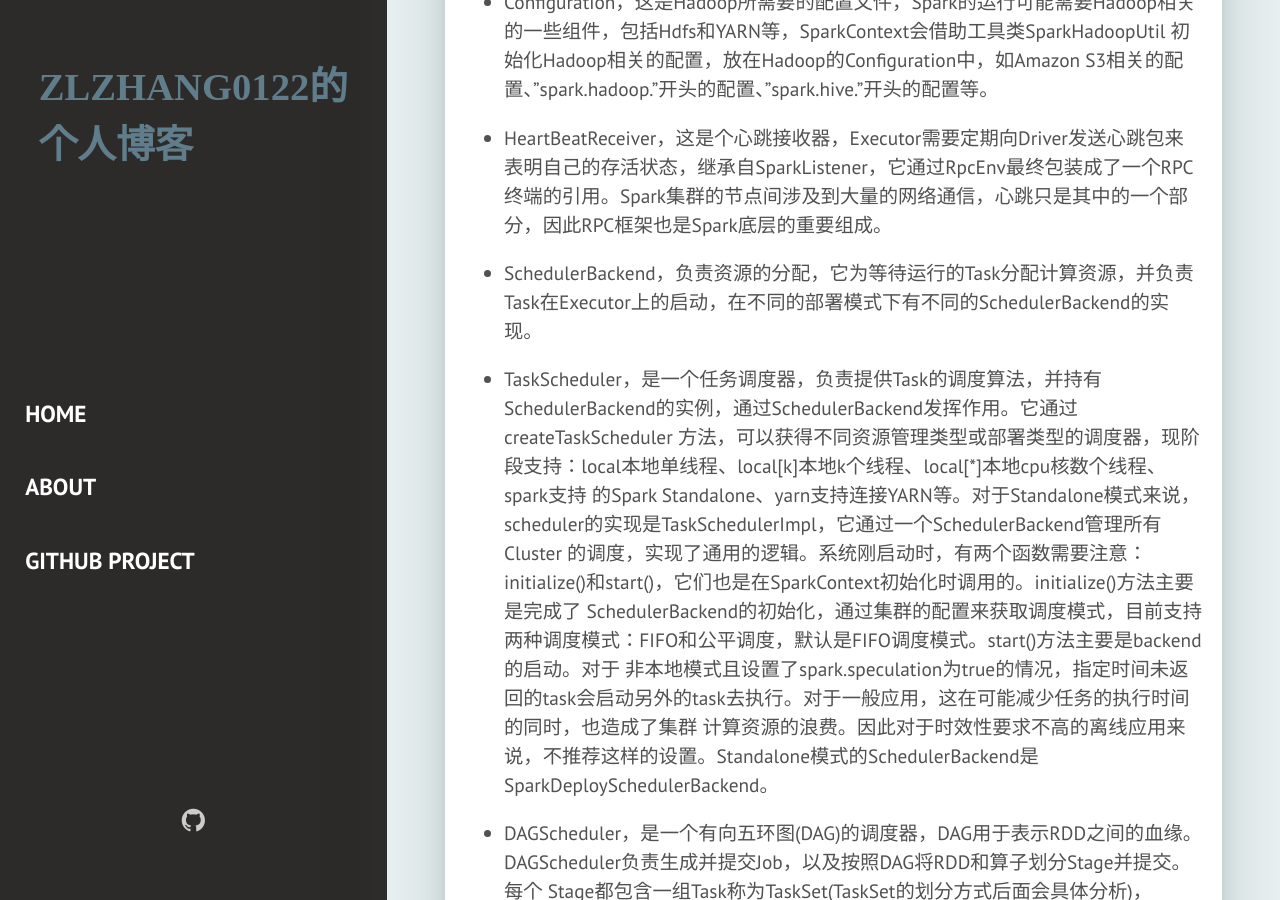
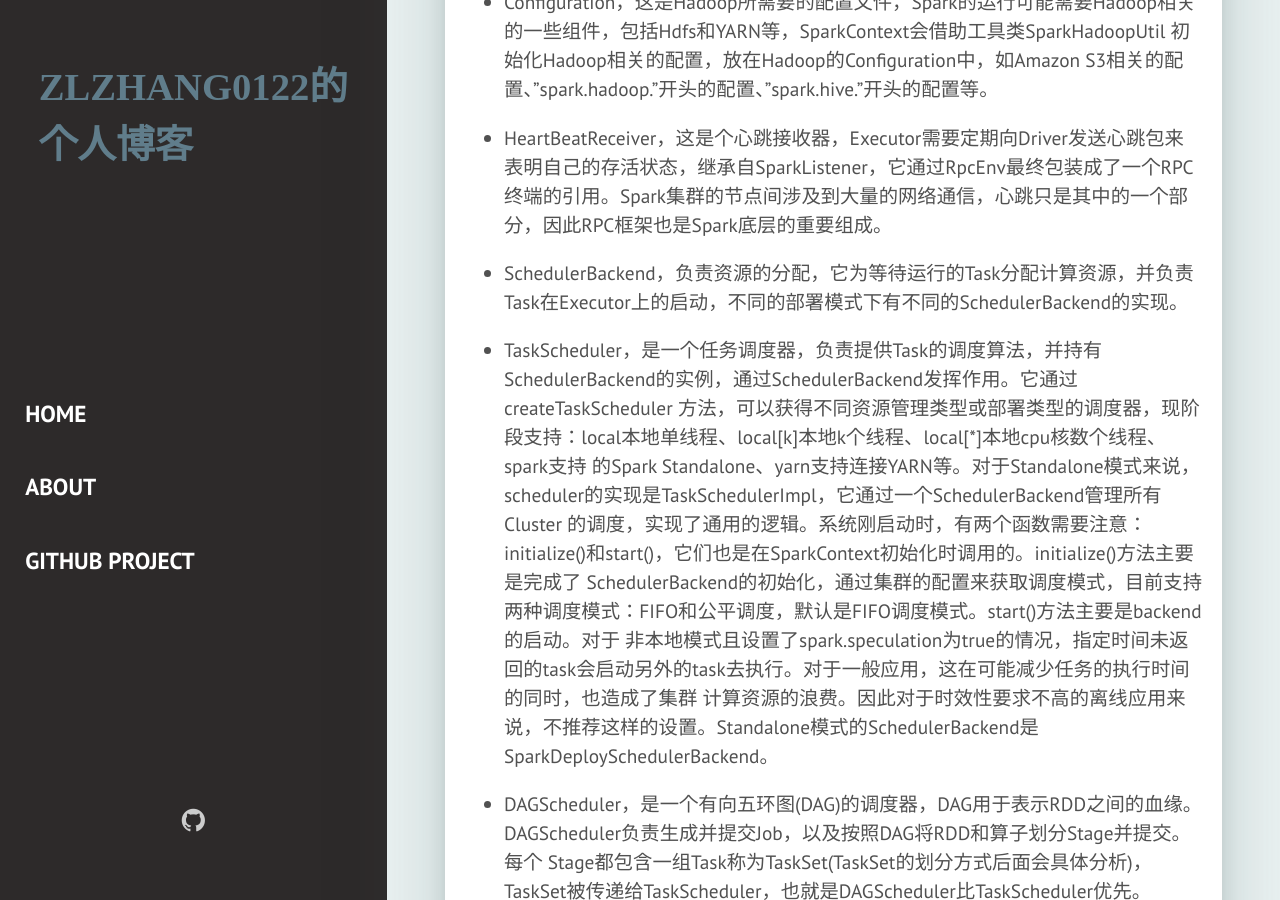
Before and after one commit to zlzhang0122/zlzhang0122.github.io, a Jekyll site: the page built from _posts/2019-10-12-Spark源码阅读2：SparkContext.md, in a window 1280 px wide and 900 px high, scrolled down 3860 px. Built offline with Jekyll 4.4.1, drawn with Linux system fonts in a browser that asks for light colours; some web fonts are replaced; our own code applies the rules of GitHub Pages for plain Markdown files; comment, search, counter and statistics services are not loaded.

Commit message:
spark-context

```diff
--- a/_posts/2019-10-12-Spark源码阅读2：SparkContext.md
+++ b/_posts/2019-10-12-Spark源码阅读2：SparkContext.md
@@ -59,7 +59,7 @@ SparkContext初始化了很多的组件，并且使用其预先定义的私有
   * HeartBeatReceiver，这是个心跳接收器，Executor需要定期向Driver发送心跳包来表明自己的存活状态，继承自SparkListener，它通过RpcEnv最终包装成了一个RPC
   终端的引用。Spark集群的节点间涉及到大量的网络通信，心跳只是其中的一个部分，因此RPC框架也是Spark底层的重要组成。
 
-  * SchedulerBackend，负责资源的分配，它为等待运行的Task分配计算资源，并负责Task在Executor上的启动，在不同的部署模式下有不同的SchedulerBackend的实现。
+  * SchedulerBackend，负责资源的分配，它为等待运行的Task分配计算资源，并负责Task在Executor上的启动，不同的部署模式下有不同的SchedulerBackend的实现。
 
   * TaskScheduler，是一个任务调度器，负责提供Task的调度算法，并持有SchedulerBackend的实例，通过SchedulerBackend发挥作用。它通过createTaskScheduler
   方法，可以获得不同资源管理类型或部署类型的调度器，现阶段支持：local本地单线程、local[k]本地k个线程、local[*]本地cpu核数个线程、spark支持
```
